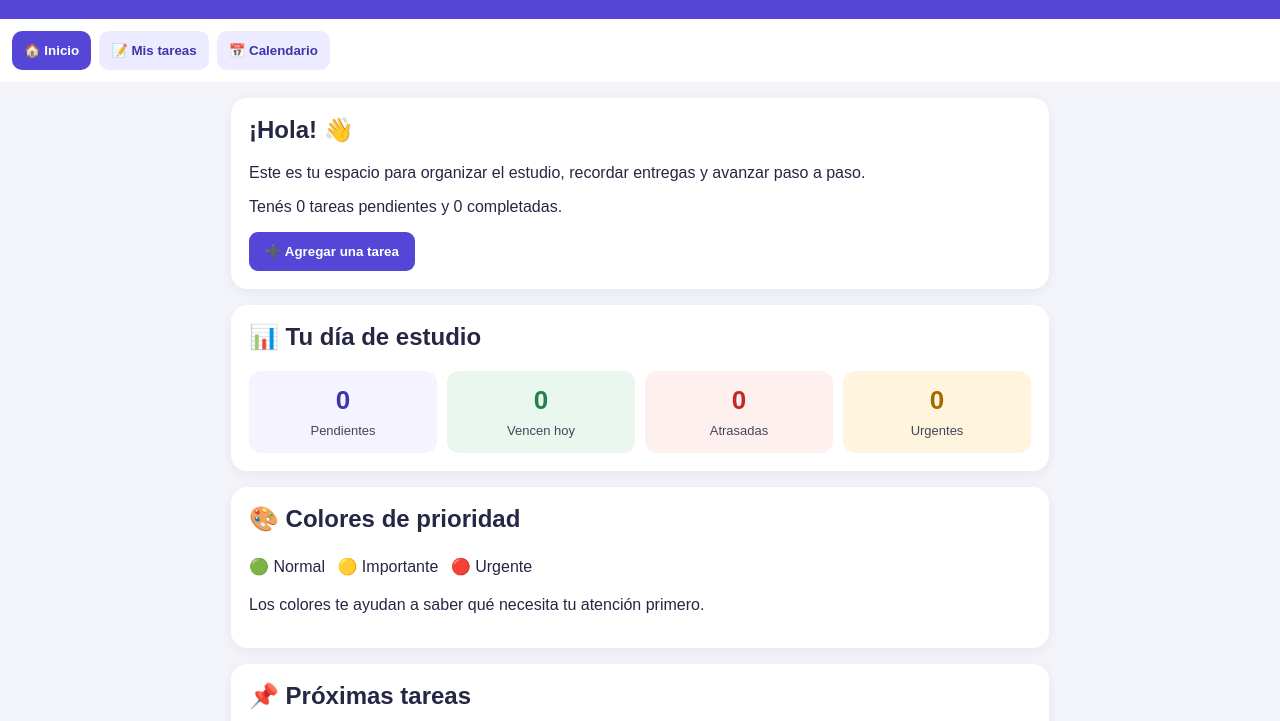
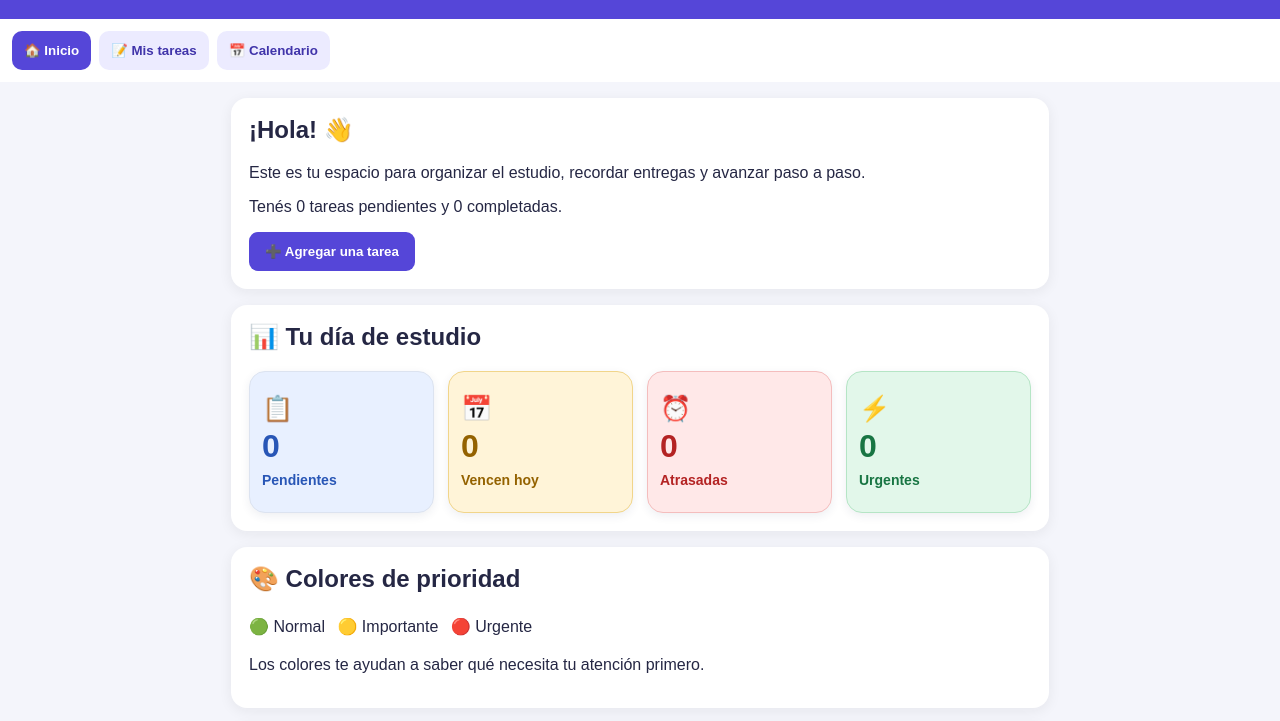
Before and after one commit to casa-en-orden/ordenando-mis-actividades-nuevo, a plain HTML site: page index.html in a window 1280 px wide. Shown: the part 79-800 px from the top of the page. Drawn offline with Linux system fonts and the light colour scheme.

Commit message:
Improve home summary into distinct statistic cards

```diff
--- a/index.html
+++ b/index.html
@@ -29,17 +29,19 @@ button.primary{background:#5546d8;color:white;border:0;padding:12px 16px;border-
 .task button{margin-top:10px;margin-right:6px;padding:8px;border:0;border-radius:7px;cursor:pointer}
 .hidden{display:none}
 .legend span{display:inline-block;margin:4px 8px 4px 0}
-.estadisticas{display:grid;grid-template-columns:repeat(4,minmax(0,1fr));gap:10px}
-.estadistica{padding:14px 8px;border-radius:12px;background:#f4f3ff;text-align:center}
-.estadistica strong{display:block;font-size:26px;margin-bottom:5px;color:#4034aa}
-.estadistica span{font-size:13px;color:#45455a}
-.estadistica.hoy{background:#eaf7ee}
-.estadistica.hoy strong{color:#21834b}
-.estadistica.atrasadas{background:#fff0f0}
-.estadistica.atrasadas strong{color:#c62828}
-.estadistica.urgentes{background:#fff5df}
-.estadistica.urgentes strong{color:#a96700}
-@media(max-width:520px){.estadisticas{grid-template-columns:repeat(2,minmax(0,1fr))}}
+.estadisticas{display:grid;grid-template-columns:repeat(4,minmax(0,1fr));gap:14px}
+.estadistica{min-height:142px;padding:18px 12px;border:1px solid #dce3f0;border-radius:16px;background:#e8f0ff;box-shadow:0 3px 10px rgba(35,48,90,.08);text-align:left;display:flex;flex-direction:column;justify-content:center;gap:8px}
+.estadistica .estadistica-icono{font-size:25px;line-height:1}
+.estadistica strong{display:block;font-size:32px;line-height:1.1;color:#2856b6}
+.estadistica span{font-size:14px;font-weight:600;color:#2856b6}
+.estadistica.hoy{background:#fff4d8;border-color:#f1d58a}
+.estadistica.hoy strong,.estadistica.hoy span{color:#946200}
+.estadistica.atrasadas{background:#ffe8e8;border-color:#f4bdbd}
+.estadistica.atrasadas strong,.estadistica.atrasadas span{color:#b42323}
+.estadistica.urgentes{background:#e2f7ea;border-color:#b5e5c5}
+.estadistica.urgentes strong,.estadistica.urgentes span{color:#187543}
+@media(max-width:700px){.estadisticas{grid-template-columns:repeat(2,minmax(0,1fr));gap:10px}.estadistica{min-height:125px;padding:15px 12px}}
+@media(max-width:360px){.estadisticas{grid-template-columns:1fr}}
 footer{text-align:center;color:#666;padding:20px;font-size:13px}
 </style>
 </head>
@@ -193,7 +195,7 @@ const pendientes=tareas.filter(t=>!t.hecha);
 const vencenHoy=pendientes.filter(t=>String(t.fecha||"").slice(0,10)===hoy);
 const atrasadas=pendientes.filter(t=>String(t.fecha||"").slice(0,10)<hoy && String(t.fecha||"").slice(0,10)!=="");
 const urgentes=pendientes.filter(t=>t.prioridad==="urgente");
-$("estadisticasInicio").innerHTML=`<div class="estadistica"><strong>${pendientes.length}</strong><span>Pendientes</span></div><div class="estadistica hoy"><strong>${vencenHoy.length}</strong><span>Vencen hoy</span></div><div class="estadistica atrasadas"><strong>${atrasadas.length}</strong><span>Atrasadas</span></div><div class="estadistica urgentes"><strong>${urgentes.length}</strong><span>Urgentes</span></div>`;
+$("estadisticasInicio").innerHTML=`<div class="estadistica"><div class="estadistica-icono">📋</div><strong>${pendientes.length}</strong><span>Pendientes</span></div><div class="estadistica hoy"><div class="estadistica-icono">📅</div><strong>${vencenHoy.length}</strong><span>Vencen hoy</span></div><div class="estadistica atrasadas"><div class="estadistica-icono">⏰</div><strong>${atrasadas.length}</strong><span>Atrasadas</span></div><div class="estadistica urgentes"><div class="estadistica-icono">⚡</div><strong>${urgentes.length}</strong><span>Urgentes</span></div>`;
 const proximas=pendientes.filter(t=>t.fecha<=new Date(Date.now()+3*86400000).toLocaleDateString("sv-SE"));
 $("avisos").innerHTML=proximas.length?`<div class="notice"><strong>🔔 ¡ATENCIÓN! TENÉS TAREAS POR VENCER</strong><p>${proximas.map(t=>escapar(t.titulo)+" — "+fechaTexto(t.fecha)).join("<br>")}</p></div>`:"";
 $("resumen").textContent=`Tenés ${pendientes.length} tareas pendientes y ${tareas.filter(t=>t.hecha).length} completadas.`;
```
